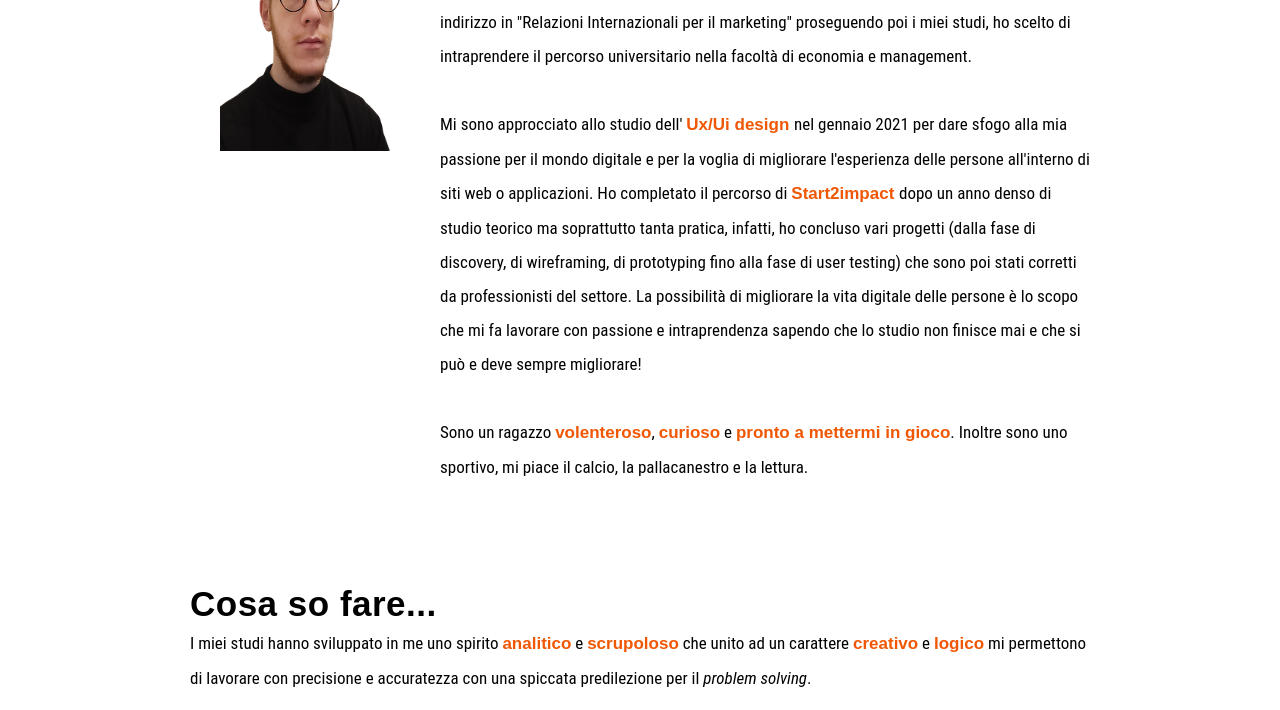
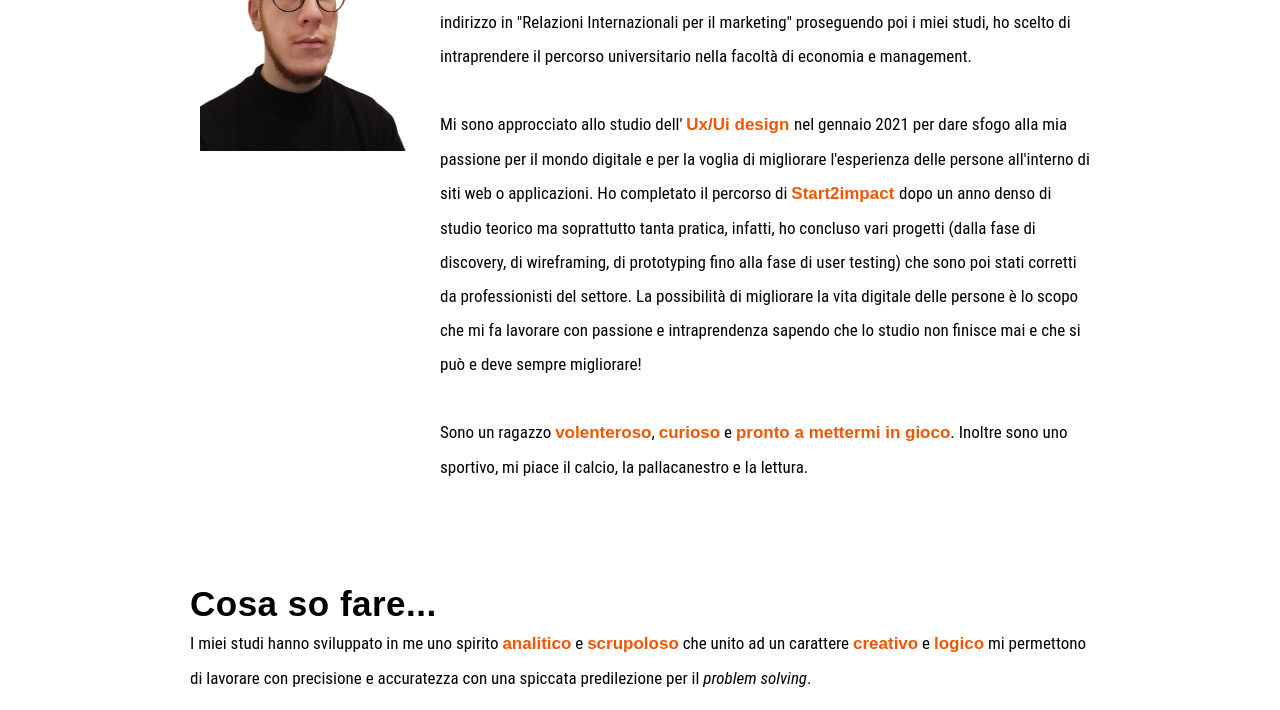
Before and after one commit to MatteoToffa/MatteoToffa.github.io, a plain HTML site: page index.html in a window 1280 px wide. Shown: the part 319-1029 px from the top of the page. Drawn offline with Linux system fonts and the light colour scheme.

Commit message:
Update index.html

```diff
--- a/index.html
+++ b/index.html
@@ -34,7 +34,7 @@
 
 <section class="bio">
   <div class='column'>
-    <figure><div class='avatar'><img class="profile-image" src="images/foto attestato senza sfondo.png" style="max-width:190px"/></div></figure>
+    <figure><div class='avatar'><img class="profile-image" src="images/foto attestato senza sfondo.png" style="max-width:280px"/></div></figure>
     <h1 class='username'>Chi sono...</h1>
     <p class='comment'>Mi chiamo Matteo Toffanin e sono nato a Rovigo nel 2000. Mi appassiona la <strong>crescita personale</strong>,
        il <strong>design</strong> e il <strong>mondo digitale</strong>.
```
